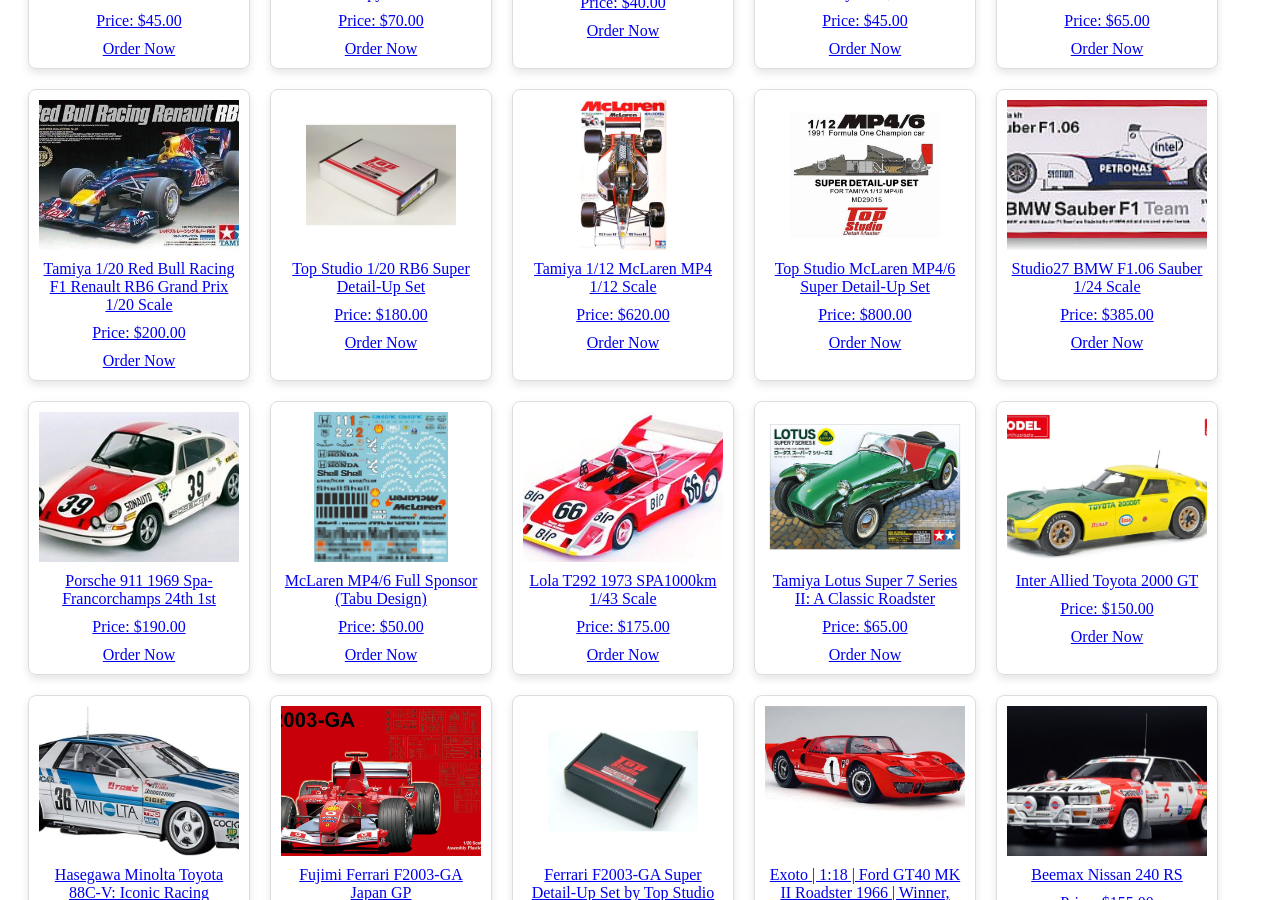
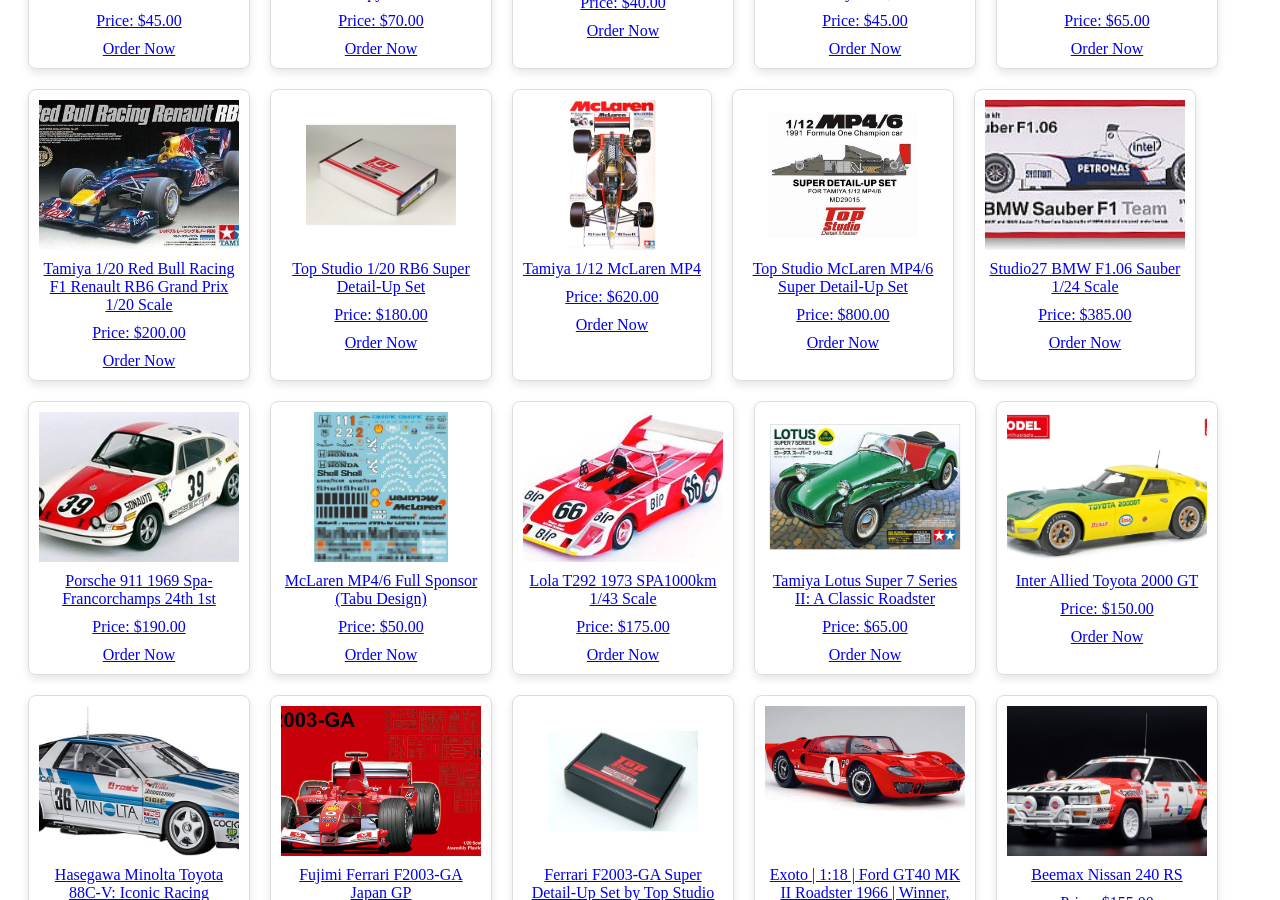
Before and after one commit to drfastfinds/drfastfinds-site, a Jekyll site: the page built from index.markdown, in a window 1280 px wide and 900 px high, scrolled down 681 px. Built offline with Jekyll 4.4.1, drawn with Linux system fonts in a browser that asks for light colours.

Commit message:
Update index.markdown

```diff
--- a/index.markdown
+++ b/index.markdown
@@ -184,7 +184,7 @@
 <div class="product">
     <a href="{{ site.baseurl }}/products/tamiya-mclaren-mp4">
         <img src="{{ site.baseurl }}/assets/images/tmc.jpg" alt="Tamiya 1/12 McLaren MP4/6">
-        <p>Tamiya 1/12 McLaren MP4 1/12 Scale</p>
+        <p>Tamiya 1/12 McLaren MP4</p>
         <p>Price: $620.00</p>
         <a href="{{ site.baseurl }}/order" class="order-now">Order Now</a>
     </a>
```
